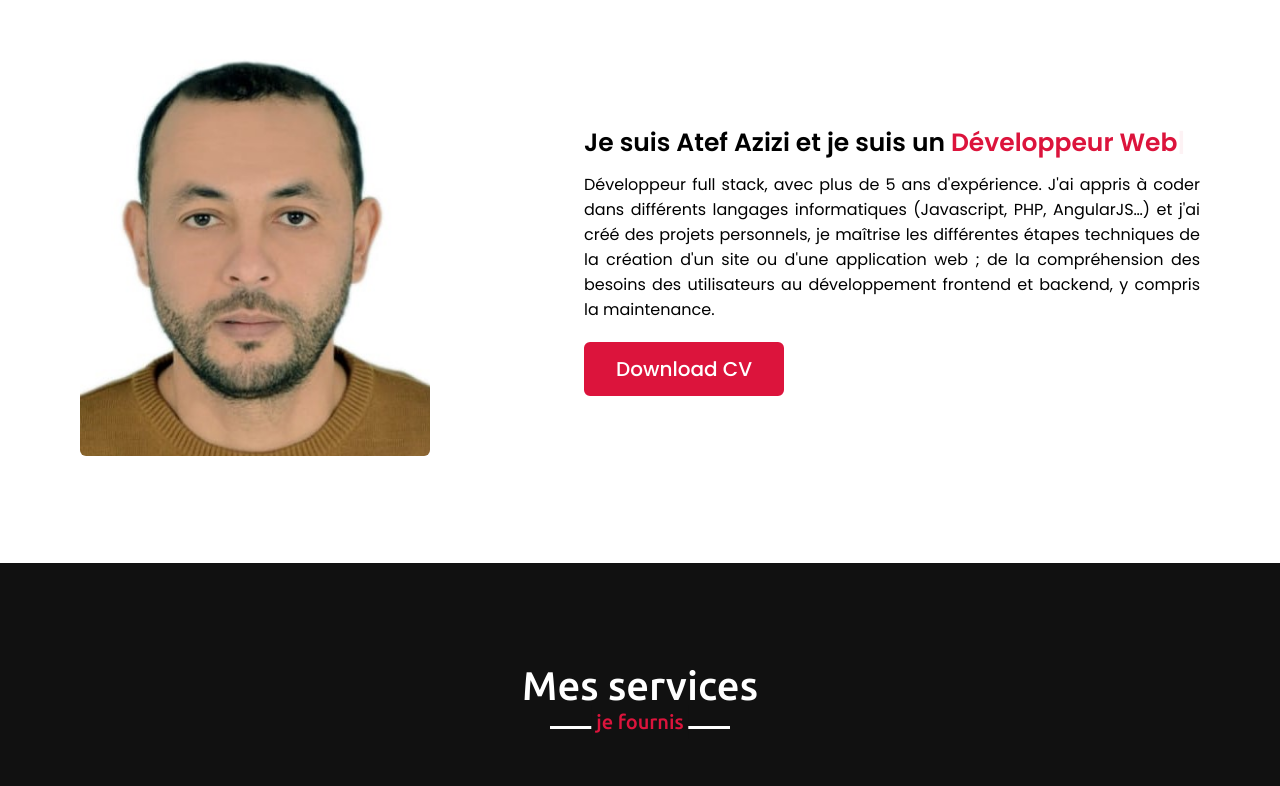
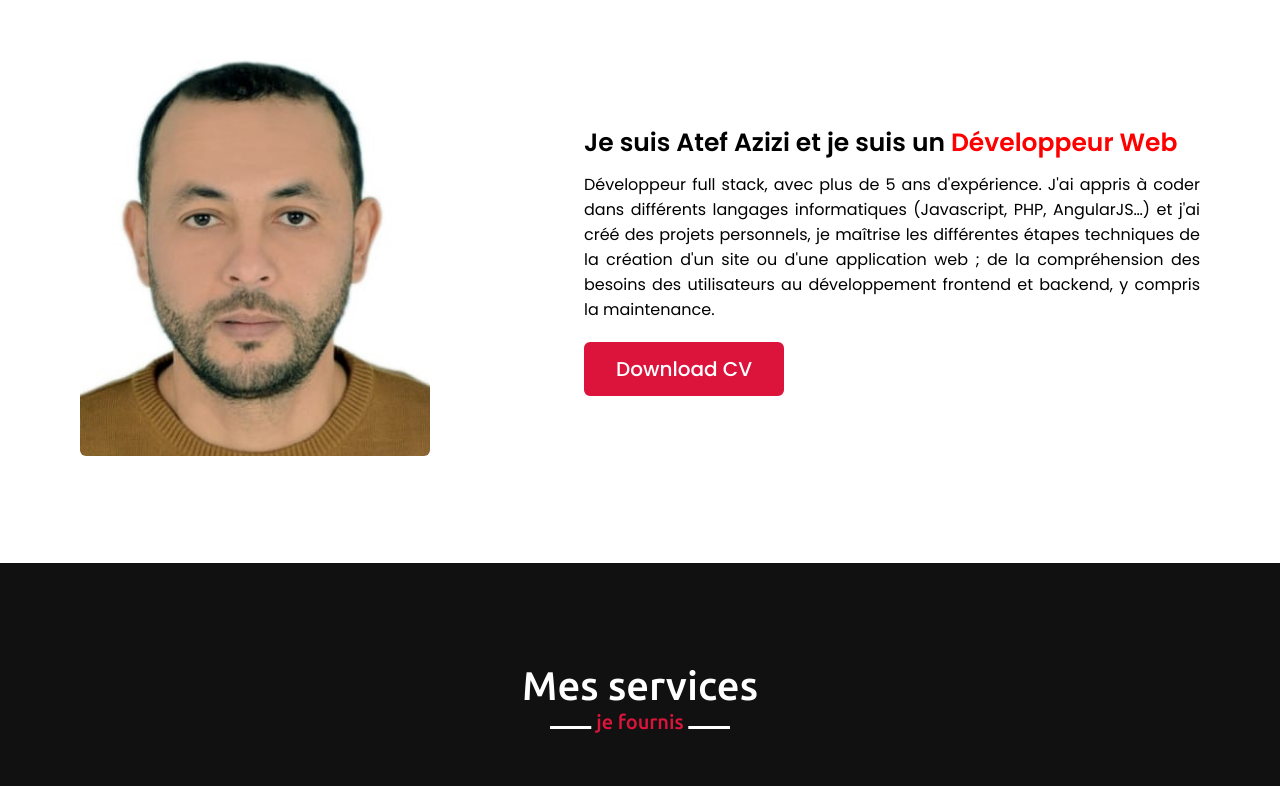
Before and after one commit to atefroot/atefroot.github.io, a plain HTML site: page index.html in a window 1280 px wide. Shown: the part 970-1756 px from the top of the page. Drawn offline with nearby package versions, Linux system fonts and the light colour scheme; some packages are replaced by stand-ins of ours; a script that the page names is missing.

Commit message:
Update index.html

```diff
--- a/index.html
+++ b/index.html
@@ -69,7 +69,7 @@
           <img src="images/atef.jpg" alt="">
         </div>
         <div class="column right">
-            <div class="text">Je suis Atef Azizi et je suis un <span class="typing-2"></span></div>
+            <div class="text">Je suis Atef Azizi et je suis un <font color="red">Développeur Web</font></div>
              <p>
                 Développeur full stack, avec plus de 5 ans d'expérience. J'ai appris à coder dans différents
                  langages informatiques (Javascript, PHP, AngularJS…) et j'ai créé des projets personnels,
```
